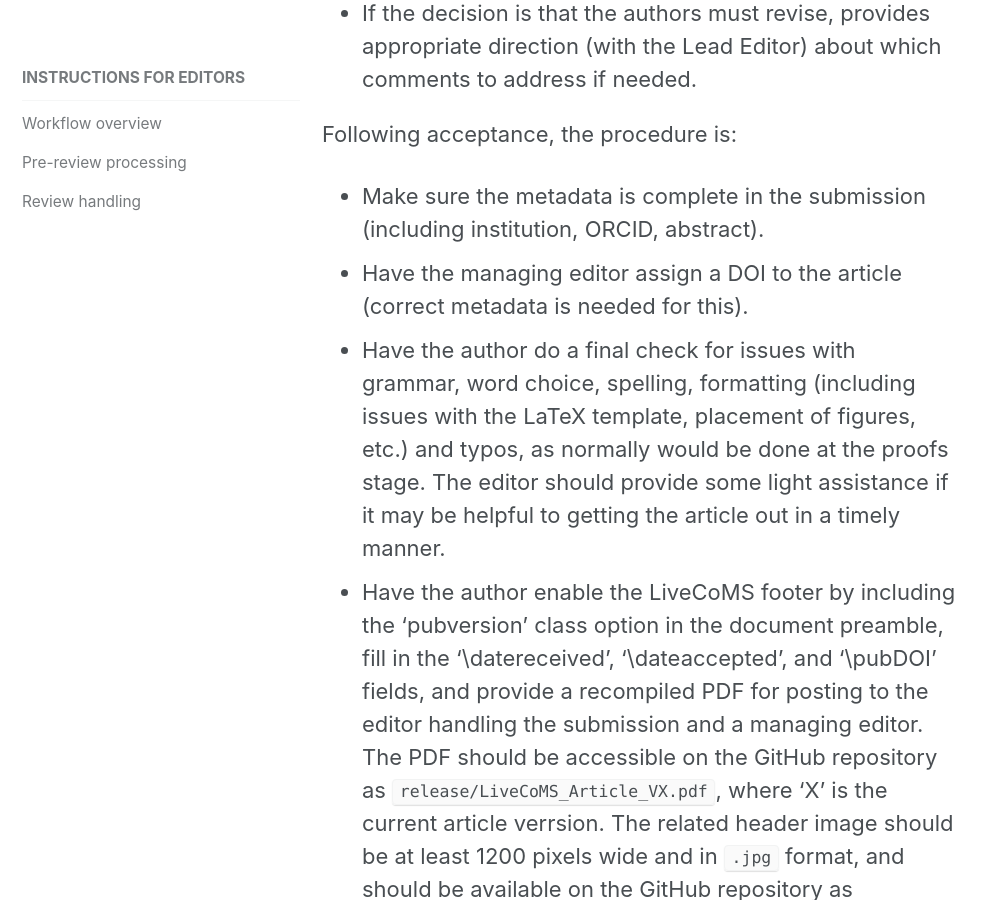
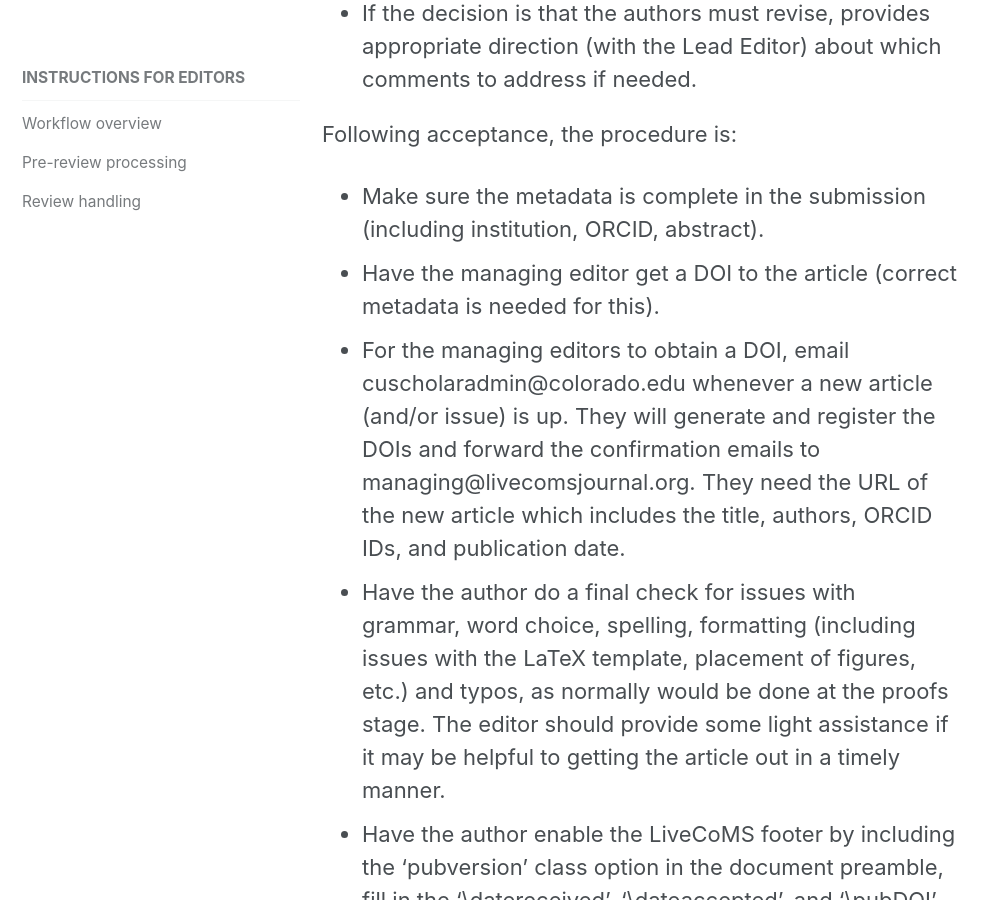
Before and after one commit to livecomsjournal/livecomsjournal.github.io, a Jekyll site: the page built from _editorial_policies/02_editor_instructions.md, in a window 1280 px wide and 900 px high, scrolled down 5240 px. Shown: the whole window, without its empty margins (0-998 px from the left). Built offline with Jekyll 4.4.1, drawn with Linux system fonts in a browser that asks for light colours.

Commit message:
Updated instructions for DOI.

```diff
--- a/_editorial_policies/02_editor_instructions.md
+++ b/_editorial_policies/02_editor_instructions.md
@@ -56,7 +56,8 @@ Once an editor has handled the pre-review steps described above, the review proc
 
 Following acceptance, the procedure is:
 - Make sure the metadata is complete in the submission (including institution, ORCID, abstract).
-- Have the managing editor assign a DOI to the article (correct metadata is needed for this).
+- Have the managing editor get a DOI to the article (correct metadata is needed for this).
+ - For the managing editors to obtain a DOI, email cuscholaradmin@colorado.edu whenever a new article (and/or issue) is up. They will generate and register the DOIs and forward the confirmation emails to managing@livecomsjournal.org.  They need the URL of the new article which includes the title, authors, ORCID IDs, and publication date.
 - Have the author do a final check for issues with grammar, word choice, spelling, formatting (including issues with the LaTeX template, placement of figures, etc.) and typos, as normally would be done at the proofs stage. The editor should provide some light assistance if it may be helpful to getting the article out in a timely manner.
 - Have the author enable the LiveCoMS footer by including the 'pubversion' class option in the document preamble, fill in the '\datereceived', '\dateaccepted', and '\pubDOI' fields, and provide a recompiled PDF for posting to the editor handling the submission and a managing editor.  The PDF should be accessible on the GitHub repository as `release/LiveCoMS_Article_VX.pdf`, where 'X' is the current article verrsion. The related header image should be at least 1200 pixels wide and in `.jpg` format, and should be available on the GitHub repository as `release/header_VX.jpg`, where 'X' is the current article version.
 - Have the author provide a "lede", a 30 word summary of the article that will accompany the article in social media posts.
```
